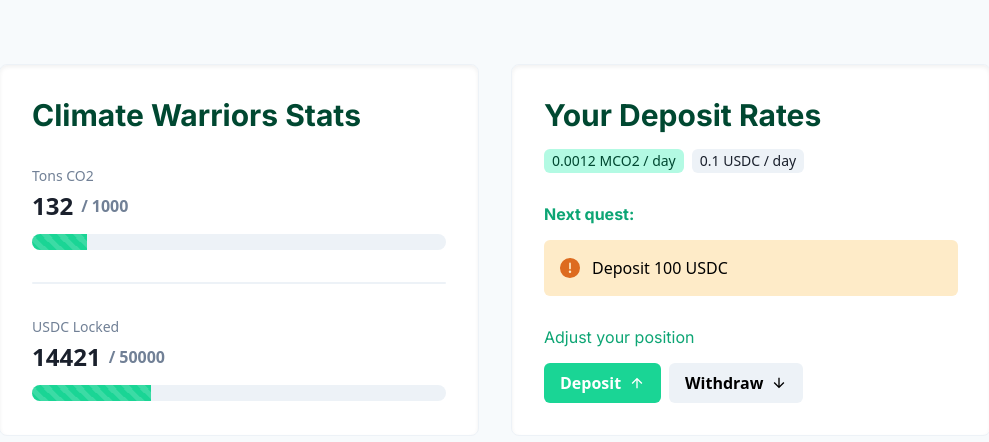
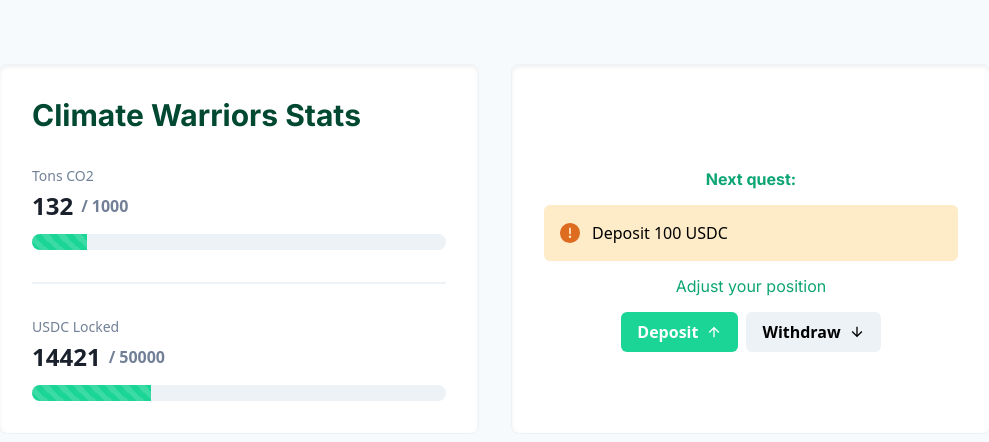
Before and after one commit to CyrusOfEden/climate-warriors-app, a React (Create React App) app: page /vault in a window 1280 px wide. Shown: the top 442 px of the page, without its empty margins (145-1134 px from the left). Built offline with nearby package versions, Linux system fonts and the light colour scheme.

Commit message:
Onboarding flow prototype

```diff
--- a/src/components/ProgressStatCard.tsx
+++ b/src/components/ProgressStatCard.tsx
@@ -1,5 +1,15 @@
-import { Box, Flex, FlexProps, Progress, Stack, Text } from "@chakra-ui/react"
+import {
+  Box,
+  Flex,
+  FlexProps,
+  Progress,
+  Stack,
+  Tag,
+  Text,
+} from "@chakra-ui/react"
 import * as React from "react"
+
+import Sparkles from "./Sparkles"
 
 export interface StatCardData {
   id: string
@@ -13,11 +23,13 @@ export interface StatCardData {
 }
 
 export interface ProgressStatCardProps extends FlexProps {
+  boost: number
   data: StatCardData
 }
 
 export const ProgressStatCard: React.FC<ProgressStatCardProps> = ({
   data,
+  boost,
   ...rest
 }) => {
   const { id, title, limit, value, formattedData } = data
@@ -28,7 +40,7 @@ export const ProgressStatCard: React.FC<ProgressStatCardProps> = ({
   return (
     <Flex direction="column" overflow="hidden" w="100%" {...rest}>
       <Box id={id} srOnly>
-        {value} out of {limit} {title} used
+        {value} out of {limit} {title} used, boosted by {boost}
       </Box>
       <Box flex="1" as="dl" color="gray.500" mb={4}>
         <Text as="dt" fontSize="sm" fontWeight="medium">
@@ -57,6 +69,11 @@ export const ProgressStatCard: React.FC<ProgressStatCardProps> = ({
             <Box srOnly>out of</Box>
             <Text ps="1">{_limit}</Text>
           </Flex>
+          {boost !== 0 && (
+            <Tag size="md" colorScheme="orange">
+              <Sparkles>+{boost} / day</Sparkles>
+            </Tag>
+          )}
         </Stack>
       </Box>
       <Progress
--- a/src/screens/HowItWorks.tsx
+++ b/src/screens/HowItWorks.tsx
@@ -64,11 +64,11 @@ const MakeMoney: React.FC<Callback> = ({ onFinished }) => {
           <FadeUpBox delay={3} y={20}>
             <VStack mt={4}>
               <Text color="gray.500" textAlign="center">
-                We lend your USDC using AAVE — a decentralized lending protocol
-                — to earn interest.{" "}
+                Lend your USDC using the most secure lending protocol in all of
+                DeFi.
               </Text>
               <Button size="xs" onClick={onToggle}>
-                {isOpen ? "Alright" : "AAVE?"}
+                {isOpen ? "Close" : "Learn more about Aave"}
               </Button>
               <Collapse in={isOpen}>
                 <Box bg="gray.50" p={4} rounded="md" maxW="md">
@@ -112,6 +112,7 @@ const MakeMoney: React.FC<Callback> = ({ onFinished }) => {
 
 const DefendThePlanet: React.FC<Callback> = ({ onFinished }) => {
   const { isOpen, onToggle } = useDisclosure()
+  useDisclosure()
   const [showCTA, { setFalse: stopShowingCTA }] = useBoolean(true)
 
   useMount(scrollToBottom)
@@ -140,7 +141,7 @@ const DefendThePlanet: React.FC<Callback> = ({ onFinished }) => {
                 purchase MCO2 tokens.{" "}
               </Text>
               <Button size="xs" onClick={onToggle}>
-                {isOpen ? "OK, got it" : "Learn More"}
+                {isOpen ? "Close MCO2" : "MCO2 Tokens"}
               </Button>
               <Collapse in={isOpen}>
                 <Box bg="gray.50" p={4} rounded="md">
@@ -187,6 +188,7 @@ const DefendThePlanet: React.FC<Callback> = ({ onFinished }) => {
 }
 
 const CollectNifties: React.FC<Callback> = ({ onFinished }) => {
+  const { isOpen, onToggle } = useDisclosure()
   const [showCTA, { setFalse: stopShowingCTA }] = useBoolean(true)
 
   useMount(scrollToBottom)
@@ -202,9 +204,23 @@ const CollectNifties: React.FC<Callback> = ({ onFinished }) => {
             <Sparkles>Collect nifties</Sparkles>
           </Heading>
           <FadeUpBox delay={0.5} y={10}>
-            <Text fontSize="xl" color="gray.700" textAlign="center">
-              Earn exclusive NFTs from project partners as you save money.
-            </Text>
+            <VStack>
+              <Text fontSize="xl" color="gray.700" textAlign="center">
+                Earn exclusive NFTs from project partners as you save money.
+              </Text>
+              <Button size="xs" onClick={onToggle}>
+                {isOpen ? "Close" : "Contest Details"}
+              </Button>
+
+              <Collapse in={isOpen}>
+                <Box bg="gray.50" p={4} rounded="md" w="sm">
+                  <Text color="gray.500" textAlign="left">
+                    Snapshots from when we hit funding goals of 250, 500, and
+                    1000 MCO2 tokens will be used to determine eligibility.
+                  </Text>
+                </Box>
+              </Collapse>
+            </VStack>
           </FadeUpBox>
           {showCTA && (
             <FadeUpBox delay={3} y={20}>
--- a/src/screens/Vault.tsx
+++ b/src/screens/Vault.tsx
@@ -25,36 +25,57 @@ import {
   VStack,
   useDisclosure,
 } from "@chakra-ui/react"
+import { useSetState } from "ahooks"
 import React, { useRef } from "react"
 
 import { ProgressStatCard } from "../components/ProgressStatCard"
 
+interface VaultState {
+  global: any
+  wallet: any
+}
+
 export const Vault: React.FC = () => {
+  const [state, setState] = useSetState<VaultState>({
+    wallet: {
+      deposited: 0,
+      daily: {
+        mco2: 0.0,
+        usdc: 0.0,
+      },
+    },
+    global: {
+      usdc: {
+        title: "USDC Locked",
+        id: "usdc",
+        limit: 50000,
+        value: 14421,
+      },
+      mco2: {
+        title: "Tons CO2",
+        id: "mco2",
+        limit: 1000,
+        value: 132,
+      },
+    },
+  })
+
+  console.log(state)
+
   return (
     <Container maxW="container.lg">
       <SimpleGrid columns={2} spacing={8}>
-        <GlobalFundraiseProgress />
-        <WalletDepositDetails />
+        <GlobalFundraiseProgress {...state} />
+        <DepositActions {...state.wallet} setState={setState} />
       </SimpleGrid>
     </Container>
   )
 }
 
-const GlobalFundraiseProgress: React.FC = () => {
-  const usdcStats = {
-    title: "USDC Locked",
-    id: "usdc",
-    limit: 50000,
-    value: 14421,
-  }
-
-  const mco2Stats = {
-    title: "Tons CO2",
-    id: "mco2",
-    limit: 1000,
-    value: 132,
-  }
-
+const GlobalFundraiseProgress: React.FC<any> = ({
+  global: { mco2, usdc },
+  wallet: { daily },
+}) => {
   return (
     <VStack
       w="100%"
@@ -71,14 +92,14 @@ const GlobalFundraiseProgress: React.FC = () => {
       <Heading color="green.800" size="lg">
         Climate Warriors Stats
       </Heading>
-      <ProgressStatCard data={mco2Stats} />
+      <ProgressStatCard data={mco2} boost={daily.mco2} />
       <Box backgroundColor="gray.100" height="2px" width="100%" rounded="lg" />
-      <ProgressStatCard data={usdcStats} />
+      <ProgressStatCard data={usdc} boost={daily.usdc} />
     </VStack>
   )
 }
 
-const WalletDepositDetails: React.FC = () => {
+const DepositActions: React.FC<any> = ({ deposited, setState }) => {
   const { isOpen: isDepositModelOpen, onToggle: toggleDepositModal } =
     useDisclosure()
 
@@ -87,8 +108,8 @@ const WalletDepositDetails: React.FC = () => {
 
   return (
     <VStack
-      align="start"
-      justify="start"
+      align="center"
+      justify="center"
       backgroundColor="white"
       borderColor="gray.100"
       borderWidth={1}
@@ -98,13 +119,8 @@ const WalletDepositDetails: React.FC = () => {
       rounded="lg"
       spacing={4}
     >
-      <Heading color="green.800" size="lg">
-        Your Deposit Rates
-      </Heading>
-      <HStack>
-        <Tag colorScheme="green">0.0012 MCO2 / day</Tag>
-        <Tag>0.1 USDC / day</Tag>
-      </HStack>
+      {deposited < 100 && (
+        <>
           <Spacer maxH={2} />
           <Heading color="green.600" size="sm">
             Next quest:
@@ -113,7 +129,8 @@ const WalletDepositDetails: React.FC = () => {
             <AlertIcon />
             Deposit 100 USDC
           </Alert>
-      <Spacer maxH={2} />
+        </>
+      )}
       <Heading color="green.600" size="sm" fontWeight="normal">
         Adjust your position
       </Heading>
@@ -128,6 +145,7 @@ const WalletDepositDetails: React.FC = () => {
         <DepositModal
           isOpen={isDepositModelOpen}
           onClose={toggleDepositModal}
+          setState={setState}
         />
         <Button rightIcon={<ArrowDownIcon />} onClick={toggleWithdrawModal}>
           Withdraw
@@ -135,6 +153,7 @@ const WalletDepositDetails: React.FC = () => {
         <WithdrawModal
           isOpen={isWithdrawModelOpen}
           onClose={toggleWithdrawModal}
+          setState={setState}
         />
       </HStack>
     </VStack>
@@ -142,9 +161,11 @@ const WalletDepositDetails: React.FC = () => {
 }
 
 interface ActionModalProps
-  extends Omit<AlertDialogProps, "leastDestructiveRef" | "children"> {}
+  extends Omit<AlertDialogProps, "leastDestructiveRef" | "children"> {
+  setState: any
+}
 
-const DepositModal: React.FC<ActionModalProps> = (props) => {
+const DepositModal: React.FC<ActionModalProps> = ({ setState, ...props }) => {
   const depositAmountRef = useRef(null)
 
   return (
@@ -200,7 +221,20 @@ const DepositModal: React.FC<ActionModalProps> = (props) => {
                   />
                 </NumberInputStepper>
               </NumberInput>
-              <Button flex={1} colorScheme="green">
+              <Button
+                flex={1}
+                colorScheme="green"
+                onClick={() => {
+                  setState((state) => ({
+                    ...state,
+                    wallet: {
+                      deposited: 150,
+                      daily: { mco2: 0.0203, usdc: 1.34 },
+                    },
+                  }))
+                  props.onClose()
+                }}
+              >
                 Deposit
               </Button>
             </HStack>
@@ -211,7 +245,7 @@ const DepositModal: React.FC<ActionModalProps> = (props) => {
   )
 }
 
-const WithdrawModal: React.FC<ActionModalProps> = (props) => {
+const WithdrawModal: React.FC<ActionModalProps> = ({ setState, ...props }) => {
   const cancelWithdrawRef = useRef(null)
 
   return (
```
Lines whose indentation alone changed are shown as unchanged.
